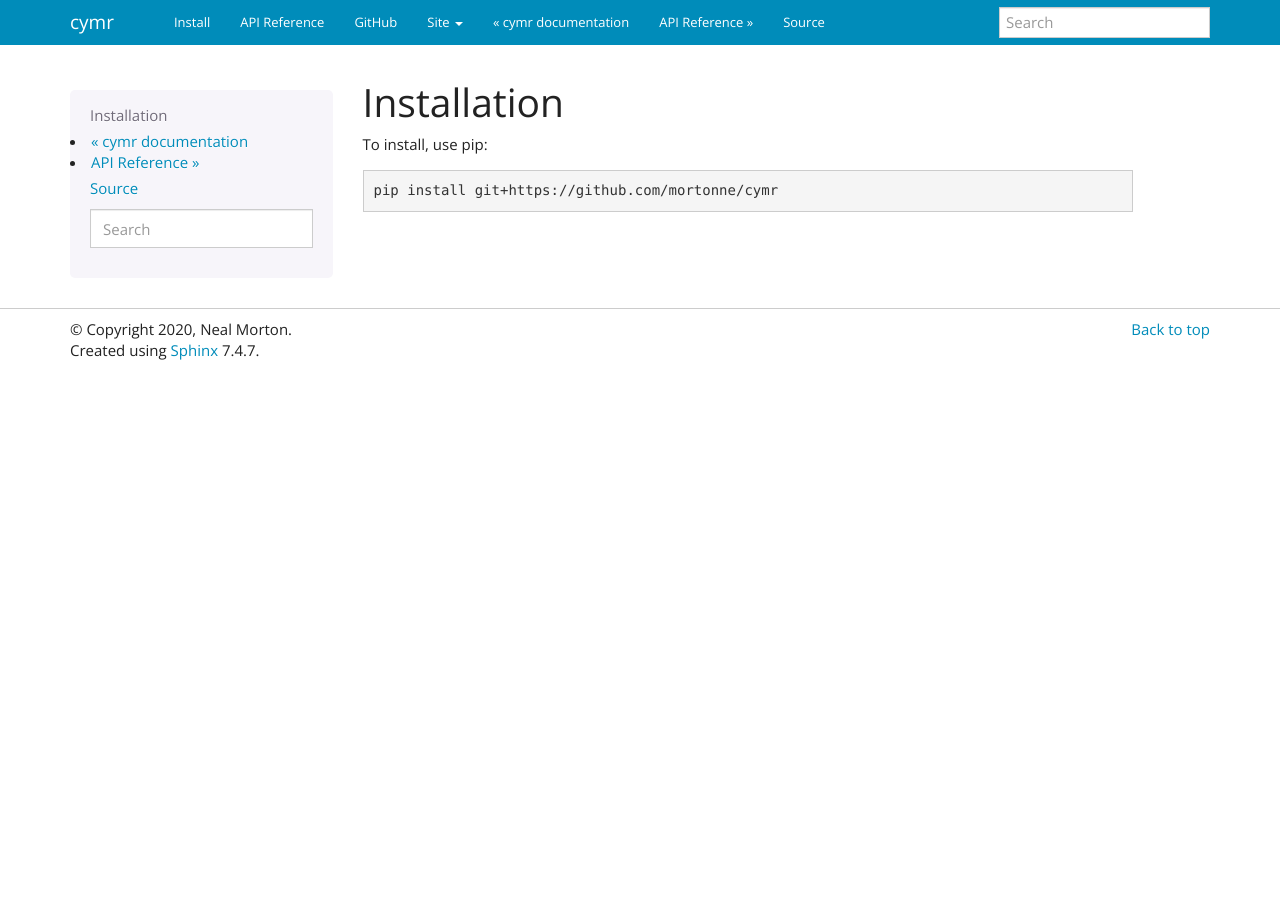
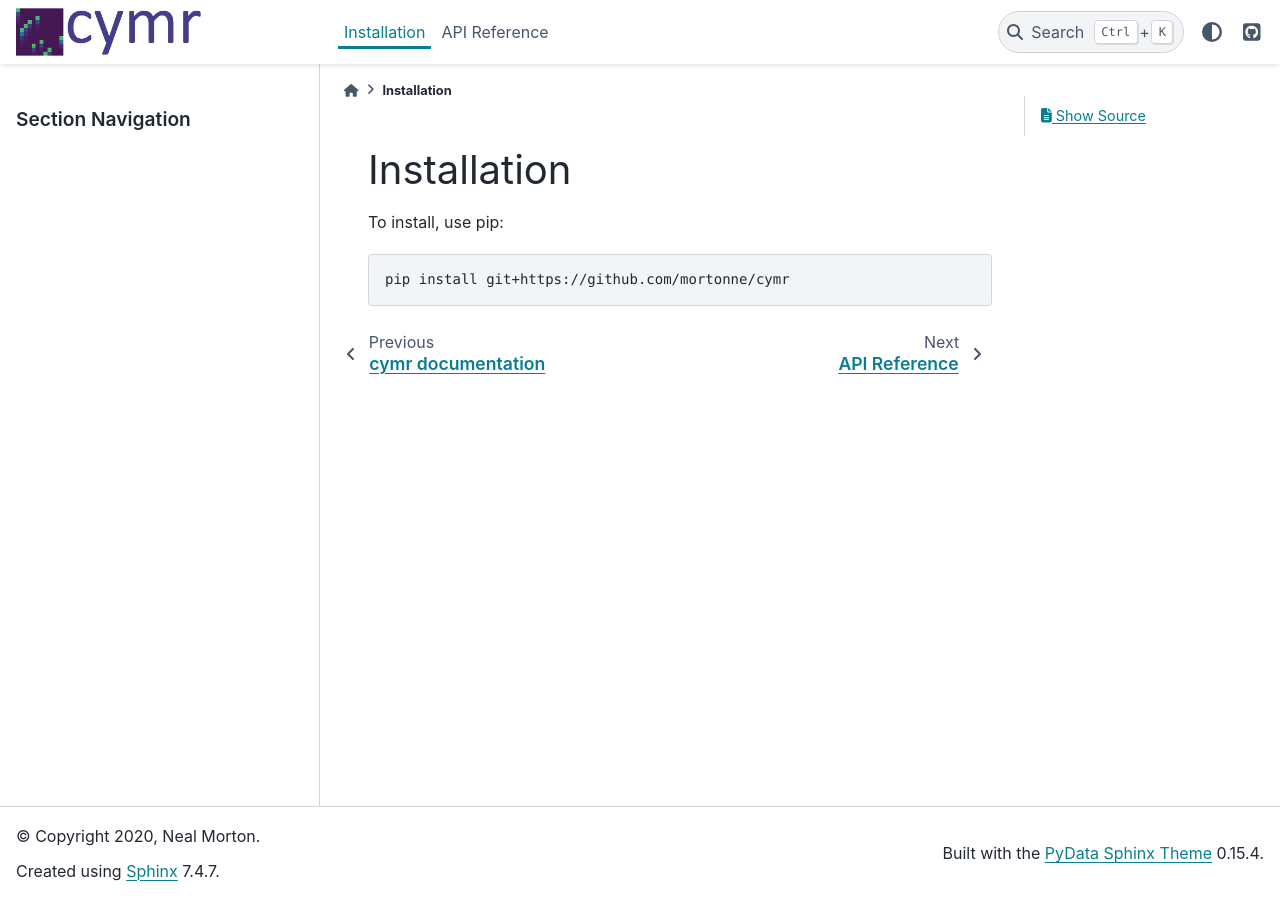
Before and after one commit to mortonne/cymr, a Sphinx documentation site: the page built from docs/source/usage/installation.rst, in a window 1280 px wide. Built offline with Sphinx 7.4.7 and the PyData theme 0.15.4, drawn with Linux system fonts in a browser that asks for light colours.

Commit message:
docs: change sphinx theme

```diff
--- a/docs/source/conf.py
+++ b/docs/source/conf.py
@@ -31,10 +31,12 @@ release = 'v0.5.0'
 # Add any Sphinx extension module names here, as strings. They can be
 # extensions coming with Sphinx (named 'sphinx.ext.*') or your custom
 # ones.
-extensions = ['sphinx.ext.autodoc',
-              'IPython.sphinxext.ipython_console_highlighting',
-              'IPython.sphinxext.ipython_directive',
-              'sphinx.ext.napoleon'
+extensions = [
+    'sphinx.ext.autodoc',
+    'sphinx.ext.autosummary',
+    'IPython.sphinxext.ipython_console_highlighting',
+    'IPython.sphinxext.ipython_directive',
+    'sphinx.ext.napoleon'
 ]
 
 # Add any paths that contain templates here, relative to this directory.
@@ -51,81 +53,12 @@ exclude_patterns = []
 # The theme to use for HTML and HTML Help pages.  See the documentation for
 # a list of builtin themes.
 #
-html_theme = 'bootstrap'
-html_theme_path = sphinx_bootstrap_theme.get_html_theme_path()
+html_theme = 'pydata_sphinx_theme'
 
-# Theme options are theme-specific and customize the look and feel of a
-# theme further.
+html_logo = "_static/logo.png"
+
 html_theme_options = {
-    # Navigation bar title. (Default: ``project`` value)
-    'navbar_title': "cymr",
-
-    # Tab name for entire site. (Default: "Site")
-    'navbar_site_name': "Site",
-
-    # A list of tuples containing pages or urls to link to.
-    # Valid tuples should be in the following forms:
-    #    (name, page)                 # a link to a page
-    #    (name, "/aa/bb", 1)          # a link to an arbitrary relative url
-    #    (name, "http://example.com", True) # arbitrary absolute url
-    # Note the "1" or "True" value above as the third argument to indicate
-    # an arbitrary url.
-    'navbar_links': [
-        ("Install", "usage/installation"),
-        ("API Reference", "api/overview"),
-        ("GitHub", "https://github.com/mortonne/cymr", True)
-    ],
-
-    # Render the next and previous page links in navbar. (Default: true)
-    'navbar_sidebarrel': True,
-
-    # Render the current pages TOC in the navbar. (Default: true)
-    'navbar_pagenav': False,
-
-    # Tab name for the current pages TOC. (Default: "Page")
-    'navbar_pagenav_name': "Page",
-
-    # Global TOC depth for "site" navbar tab. (Default: 1)
-    # Switching to -1 shows all levels.
-    'globaltoc_depth': 1,
-
-    # Include hidden TOCs in Site navbar?
-    #
-    # Note: If this is "false", you cannot have mixed ``:hidden:`` and
-    # non-hidden ``toctree`` directives in the same page, or else the build
-    # will break.
-    #
-    # Values: "true" (default) or "false"
-    'globaltoc_includehidden': "true",
-
-    # HTML navbar class (Default: "navbar") to attach to <div> element.
-    # For black navbar, do "navbar navbar-inverse"
-    'navbar_class': "navbar navbar-inverse",
-
-    # Fix navigation bar to top of page?
-    # Values: "true" (default) or "false"
-    'navbar_fixed_top': "true",
-
-    # Location of link to source.
-    # Options are "nav" (default), "footer" or anything else to exclude.
-    'source_link_position': "nav",
-
-    # Bootswatch (http://bootswatch.com/) theme.
-    #
-    # Options are nothing (default) or the name of a valid theme
-    # such as "cosmo" or "sandstone".
-    #
-    # The set of valid themes depend on the version of Bootstrap
-    # that's used (the next config option).
-    #
-    # Currently, the supported themes are:
-    # - Bootstrap 2: https://bootswatch.com/2
-    # - Bootstrap 3: https://bootswatch.com/3
-    'bootswatch_theme': "yeti",
-
-    # Choose Bootstrap version.
-    # Values: "3" (default) or "2" (in quotes)
-    'bootstrap_version': "3",
+    "github_url": "https://github.com/mortonne/psifr",
 }
 
 # Add any paths that contain custom static files (such as style sheets) here,
--- a/setup.py
+++ b/setup.py
@@ -22,7 +22,7 @@ setup(
     ext_modules=cythonize(['src/cymr/operations.pyx',
                            'src/cymr/lba.pyx']),
     extras_require={
-        'docs': ['sphinx', 'sphinx-bootstrap-theme', 'ipython'],
+        'docs': ['sphinx', 'pydata-sphinx-theme', 'ipython'],
         'test': ['pytest', 'codecov', 'pytest-cov'],
     },
     classifiers=[
```
Also changed, not shown: docs/source/_static/logo.png (added).
